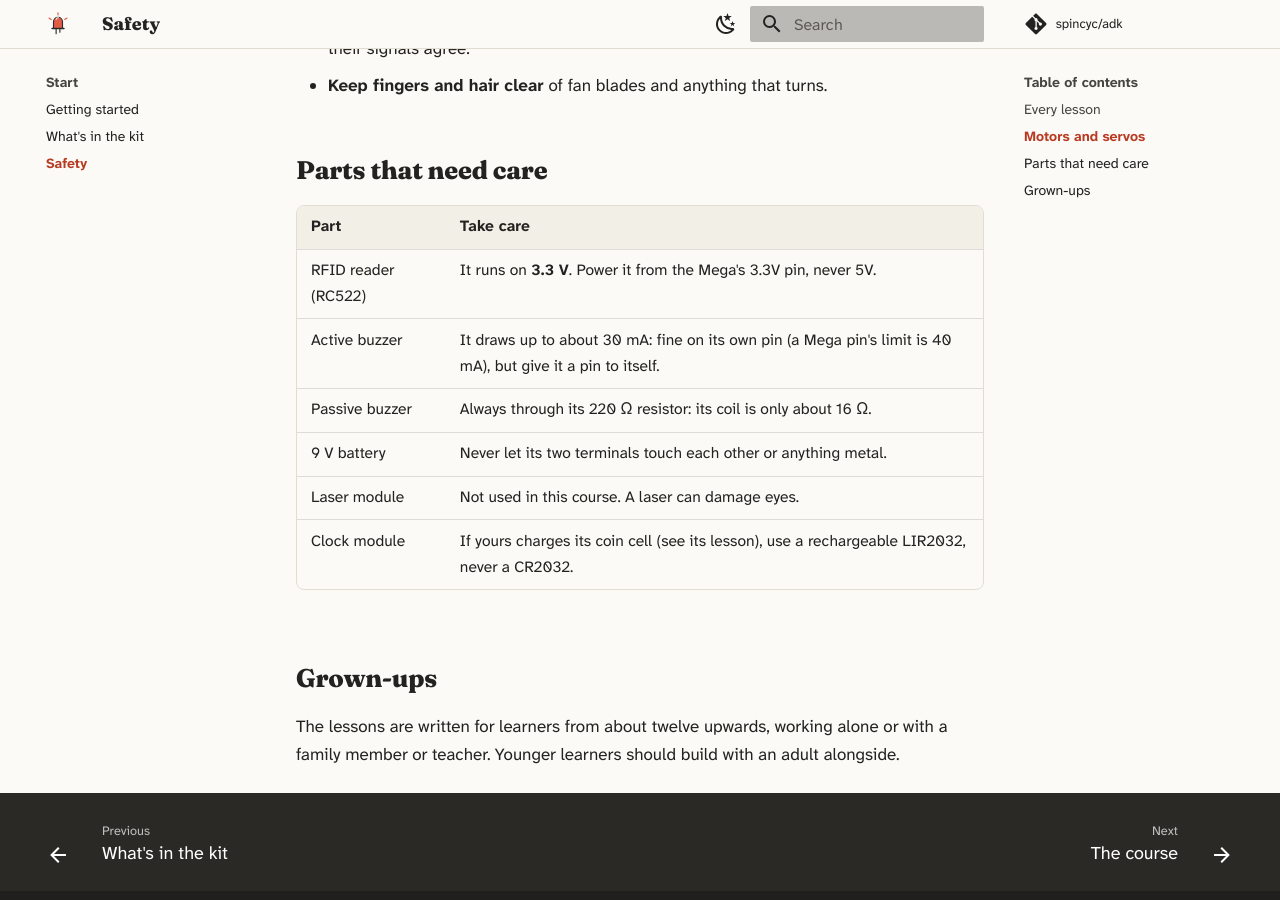
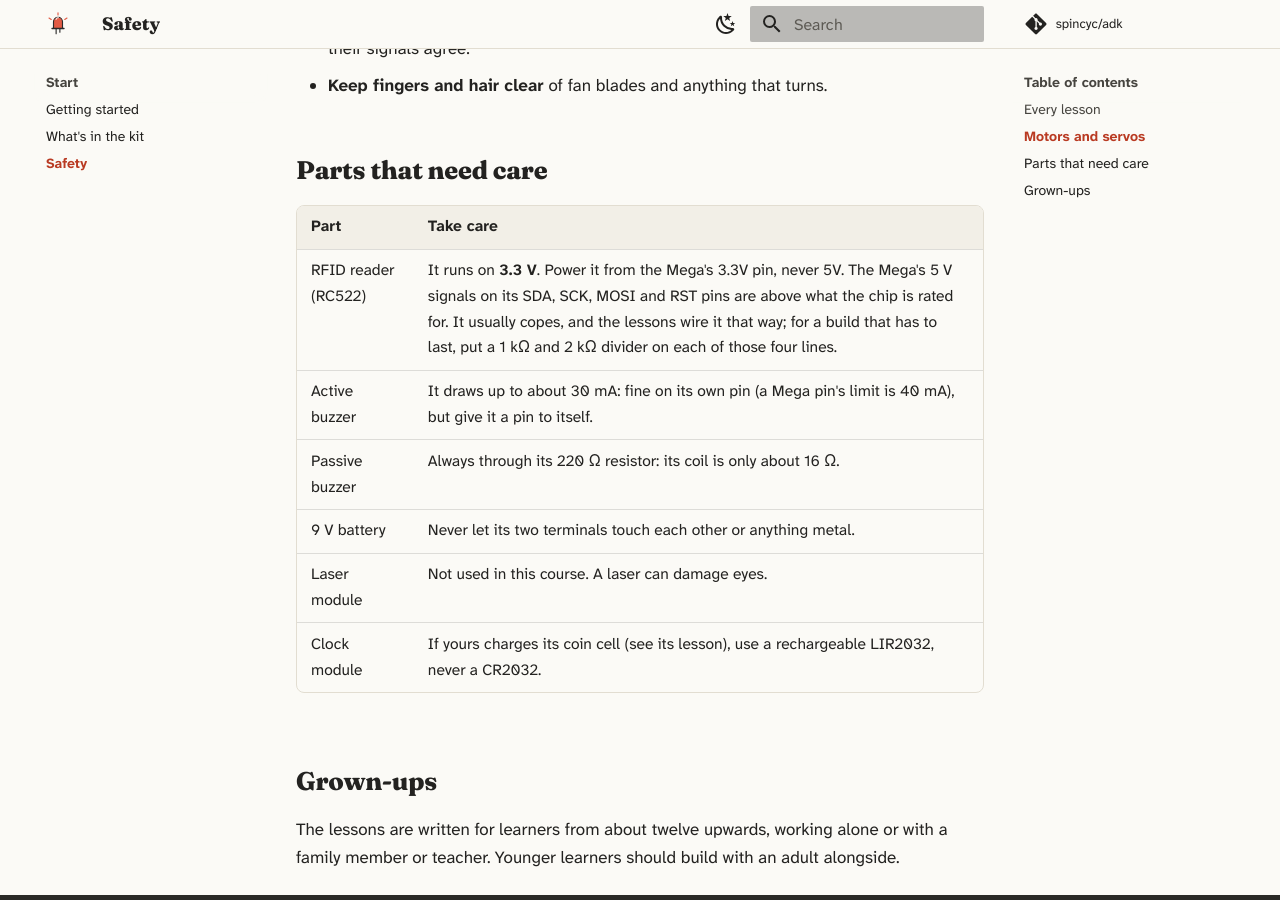
Before and after one commit to spincyc/adk, an MkDocs documentation site: the page built from docs/safety.md, in a window 1280 px wide and 900 px high, scrolled down 968 px. Built offline with MkDocs 1.6.1 and Material for MkDocs 9.7.7, drawn with Linux system fonts in a browser that asks for light colours; comment, search, counter and statistics services are not loaded.

Commit message:
motor: coast for half a second before reversing
A lesson review found that a spinning fan barely slows in 100 ms, so
reversing after that pause still drew close to twice the stall current.
Half a second lets a small fan slow right down.

The safety page now says plainly that the Mega's 5 V signals are above
the RC522's rating, and how to divide them down for a lasting build; the
kit page lists the 10 kohm resistors the lessons use.

Co-Authored-By: Claude Opus 5.5 (1M context) <noreply@anthropic.com>

```diff
--- a/docs/safety.md
+++ b/docs/safety.md
@@ -35,7 +35,7 @@ alive.
 
 | Part | Take care |
 |---|---|
-| RFID reader (RC522) | It runs on **3.3 V**. Power it from the Mega's 3.3V pin, never 5V. |
+| RFID reader (RC522) | It runs on **3.3 V**. Power it from the Mega's 3.3V pin, never 5V. The Mega's 5 V signals on its SDA, SCK, MOSI and RST pins are above what the chip is rated for. It usually copes, and the lessons wire it that way; for a build that has to last, put a 1 kΩ and 2 kΩ divider on each of those four lines. |
 | Active buzzer | It draws up to about 30 mA: fine on its own pin (a Mega pin's limit is 40 mA), but give it a pin to itself. |
 | Passive buzzer | Always through its 220 Ω resistor: its coil is only about 16 Ω. |
 | 9 V battery | Never let its two terminals touch each other or anything metal. |
```
Also changed, not shown: docs/kit.md (+1 -1 lines), 3 other files.
